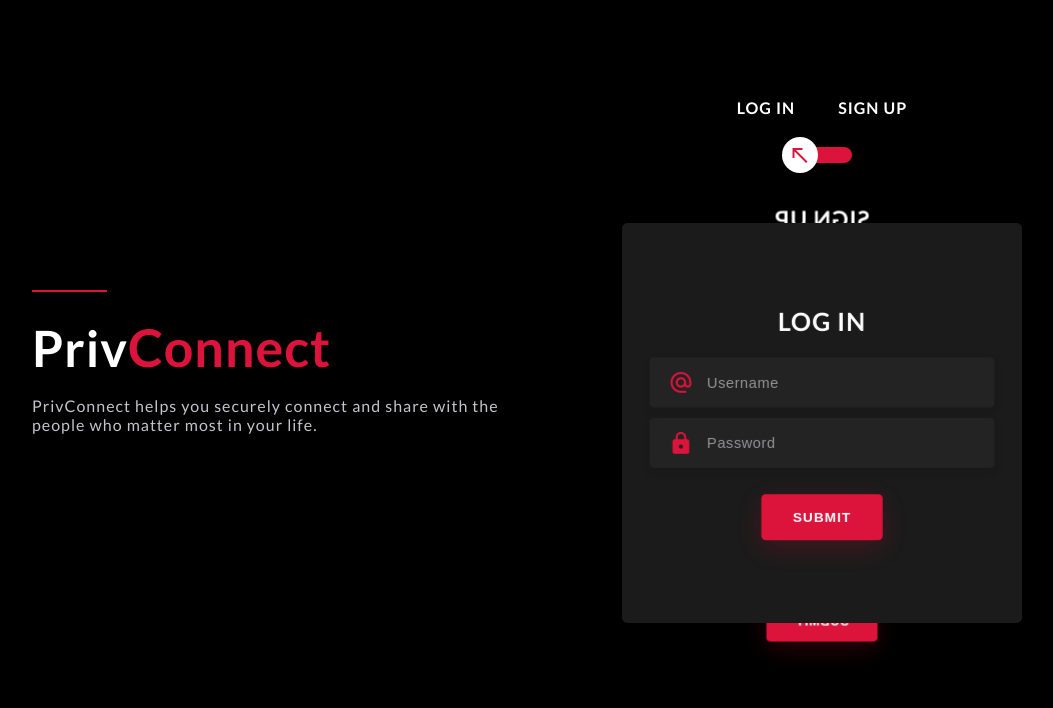
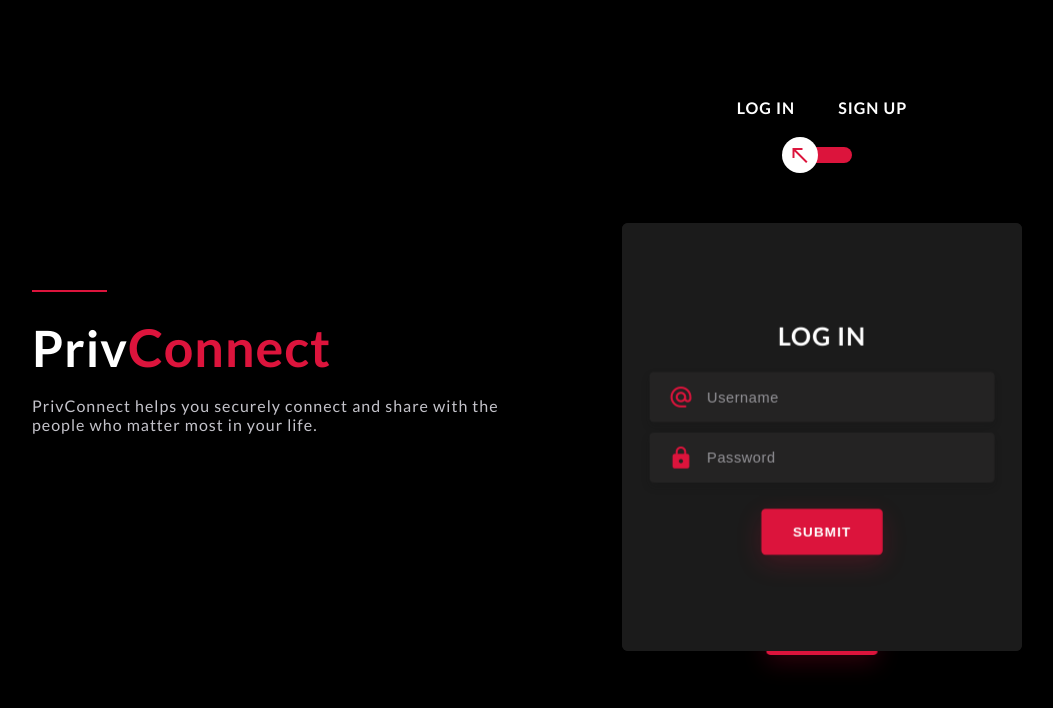
Before and after one commit to BW404/privconnect, a PHP site: page /assects/pages/login.php in a window 1280 px wide. Shown: the top 708 px of the page, without its empty margins (88-1141 px from the left). Run offline with PHP 8.4, Linux system fonts and the light colour scheme; some libraries are stand-ins or nearby versions.

Commit message:
Update: 2025-05-01 10:20:43

```diff
--- a/assects/css/login.css
+++ b/assects/css/login.css
@@ -196,7 +196,7 @@ input[type="checkbox"] {
 .card-front,
 .card-back {
   width: 100%;
-  height: 100%;
+  height: 107%;
   background-color: #1b1b1b;
   background-position: bottom center;
   background-repeat: no-repeat;
```
